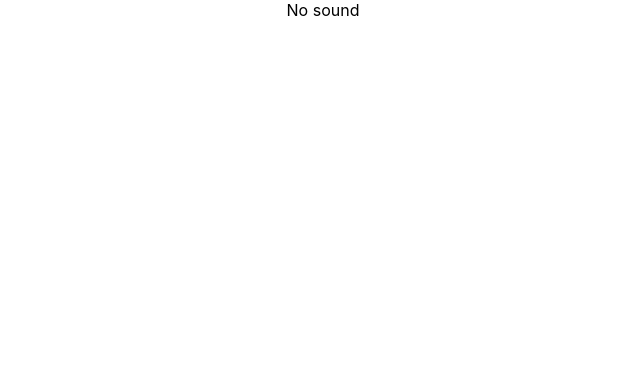
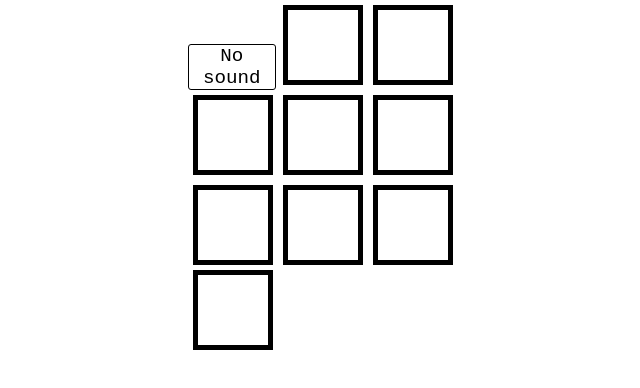
Before and after one commit to blakelucey/Drum-Machine, a React (Create React App) app: page / in a window 1280 px wide. Shown: the top 388 px of the page, without its empty margins (317-957 px from the left). Built offline with nearby package versions, Linux system fonts and the light colour scheme.

Commit message:
Update to CSS
CSS changes.  Not complete.

```diff
--- a/App.js
+++ b/App.js
@@ -103,15 +103,15 @@ handleClick(event) {
       this.playSound();
     }
   return (
-    <div id='drum-machine' className='container'>
-    <div className="App">
+    <div id='drum-machine'>
+    <div id='container'>
     <div id='display'>{message}</div>
     {
       Object.keys(Sounds).map(s => (
       <DrumPad
         id = {s.name}
         letter={s.key}
-        src={s.source}
+        source={s.source}
         />
     ))}
 
--- a/DrumPad.css
+++ b/DrumPad.css
@@ -1,10 +1,56 @@
-.DrumPad {
+body {
+    background-color: white;
+}
+
+h1 {
+  text-transform: uppercase;
+  font-weight: bold;
+  font-size: 0.8em;
+  text-align: right;
+}
+
+#drum-machine {
   display: flex;
+  flex-direction: column;
   justify-content: center;
   align-items: center;
-  margin: auto ;
+}
+
+
+
+.drum-pad {
+  width: 70px;
+  height: 70px;
+  border: 5px solid black;
+  margin: auto;
+  font-size: 2em;
+  text-align: center;
+  line-height: 70px;
+  justify-self: center;
+}
+
+.drum-pad:hover {
+  transform: scale(1.1);
+}
+
+#container {
+  display: grid;
+  grid-template-rows: 90px 90px 90px;
+  grid-template-columns: 90px 90px 90px;
+}
+
+#display {
+  align-self: end;
+  width: 95%;
+  border: 1px solid black;
+  border-radius: 3px;
+  padding: auto;
+  margin-top: 50%;
+  left: 50%;
+  bottom: 100;
+  text-align: center;
+  font-size: 1.2em;
+  font-family: 'Share Tech Mono', monospace;
   background-color: white;
   color: black;
-  height: 100px;
-  width: 100px;
 }
```
